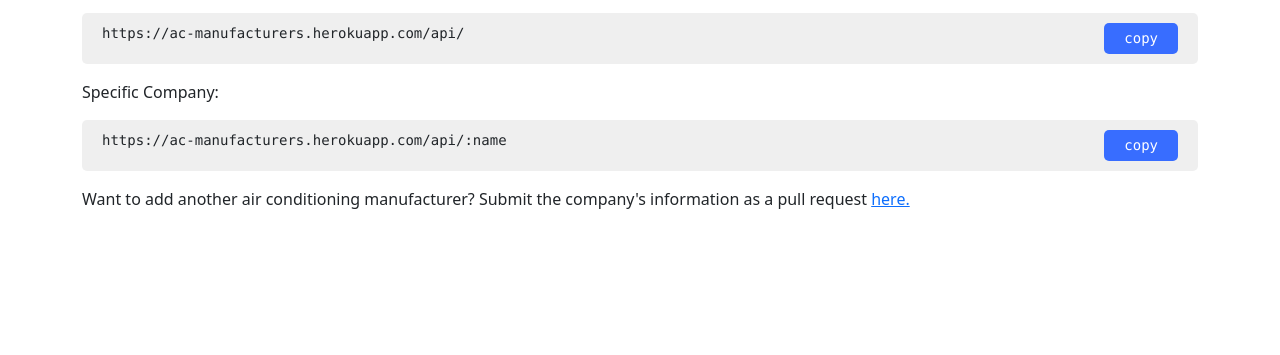
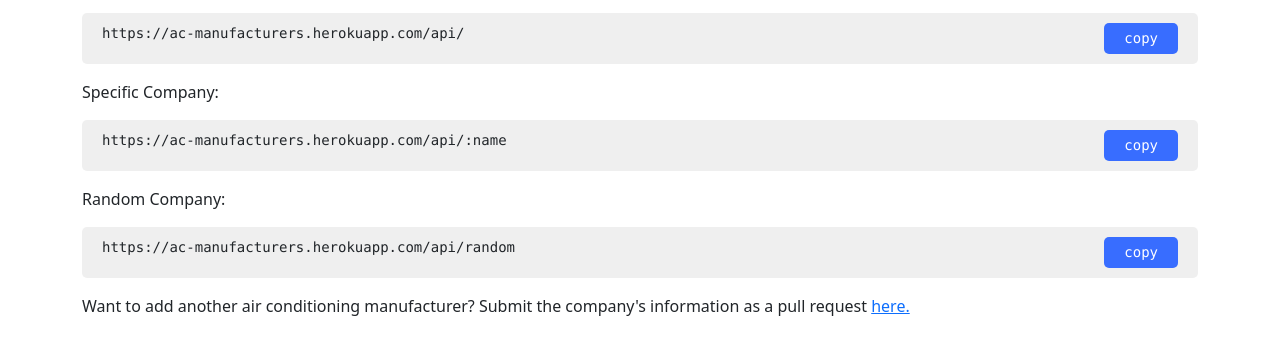
Before and after one commit to joselupianez/ac-manufacturers-api, a website: page public/index.html in a window 1280 px wide. Shown: the part 189-544 px from the top of the page. Drawn offline with nearby package versions, Linux system fonts and the light colour scheme.

Commit message:
Added random company endpoint

```diff
--- a/public/index.html
+++ b/public/index.html
@@ -17,6 +17,8 @@
                 <pre><span>https://ac-manufacturers.herokuapp.com/api/</span><button class="copy">copy</button></pre>
                 <p>Specific Company:</p>
                 <pre><span>https://ac-manufacturers.herokuapp.com/api/:name</span><button class="copy">copy</button></pre>
+                <p>Random Company:</p>
+                <pre><span>https://ac-manufacturers.herokuapp.com/api/random</span><button class="copy">copy</button></pre>
             </section>
 
             <p>Want to add another air conditioning manufacturer? Submit the company's information as a pull request <a href="https://github.com/joselupianez/ac-manufacturers-api/pulls">here.</a></p>
```
Also changed, not shown: server.js (+9 -2 lines), README.md.
